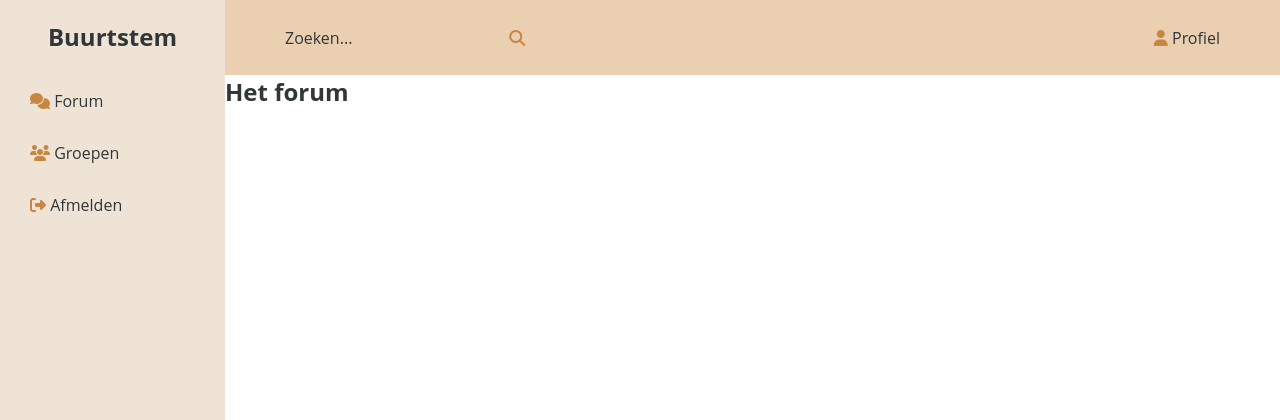
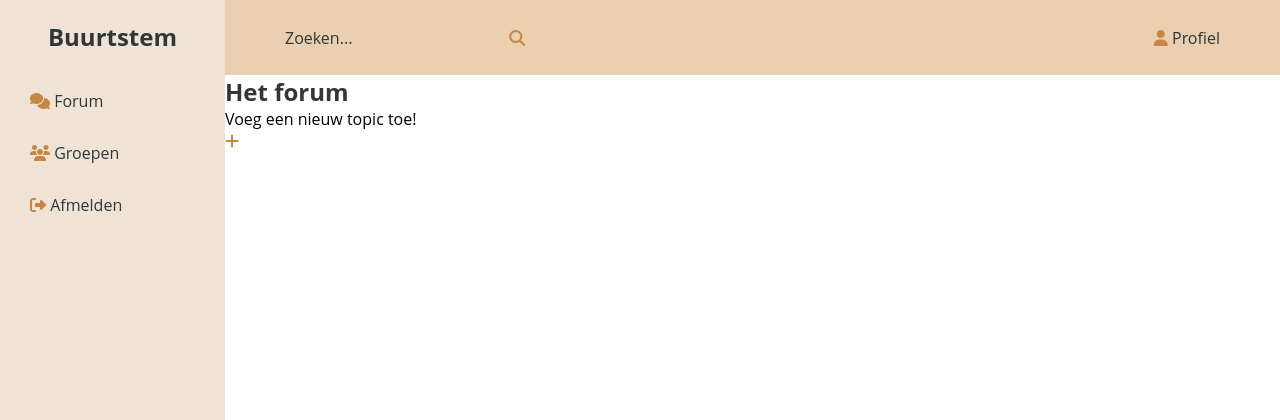
Before and after one commit to marianneneuts/buurtstem-webapplicatie, a PHP site: page /forum.php in a window 1280 px wide. Shown: the top 420 px of the page. Run offline with PHP 8.4, Linux system fonts and the light colour scheme; the visitor is signed in with stand-in values (Sample User, id 1); some libraries are stand-ins or nearby versions.

Commit message:
feat: add topic button

```diff
--- a/forum.php
+++ b/forum.php
@@ -15,6 +15,12 @@
 
     <div class="content">
         <h2>Het forum</h2>
+
+        <!-- topic toevoegen -->
+        <div class="topic">
+            <p>Voeg een nieuw topic toe!</p>
+            <a href="#" class="add"><i class="fas fa-plus" style="color: #C78743;"></i></a>
+        </div>
     </div>
 </body>
 </html>
```
